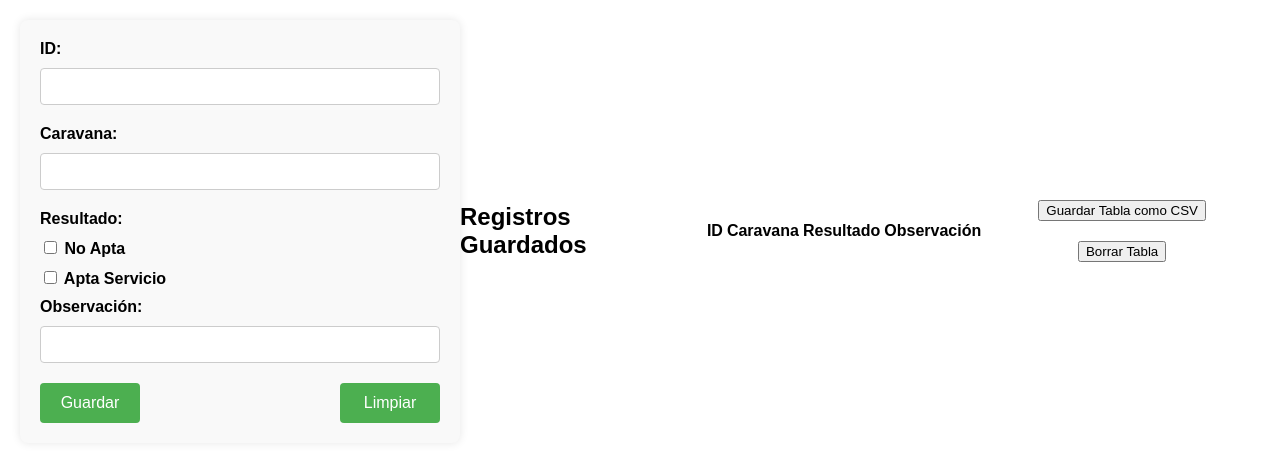
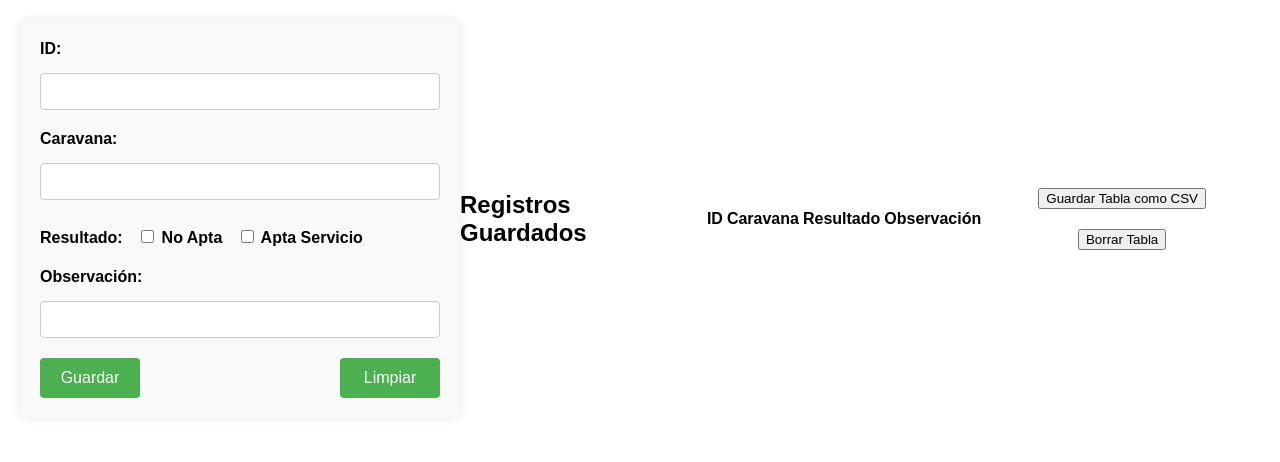
Before and after one commit to negroKiordi/webappPrueba, a PHP site: page /subpaginas/tactos.html in a window 1280 px wide. Shown: the part 112-574 px from the top of the page. Run offline with PHP 8.4, Linux system fonts and the light colour scheme; lists and menus that the app fills with data are empty.

Commit message:
Update style.css

```diff
--- a/style.css
+++ b/style.css
@@ -67,20 +67,36 @@ main {
     max-width: 400px;
 }
 
+/* Alinear el label con su campo */
 .subpagina-form label {
-    display: block;
-    margin-bottom: 10px;
+    display: inline-block;
+    margin-bottom: 5px;
     font-weight: bold;
 }
 
 .subpagina-form input[type="text"],
-.subpagina-form input[type="number"] {
+.subpagina-form input[type="number"],
+.subpagina-form input[type="date"],
+.subpagina-form select {
     width: 100%;
     padding: 10px;
     margin-bottom: 20px;
     border: 1px solid #ccc;
     border-radius: 4px;
     box-sizing: border-box;
+}
+
+/* Ajuste de espaciado entre el label y el campo */
+.subpagina-form label {
+    margin-right: 10px;
+}
+
+/* Ajustar la separación entre campos */
+.subpagina-form input,
+.subpagina-form select {
+    margin-top: 10px;
+    margin-bottom: 20px;
+    padding: 8px;
 }
 
 /* Estilo para el contenedor de botones */
```
